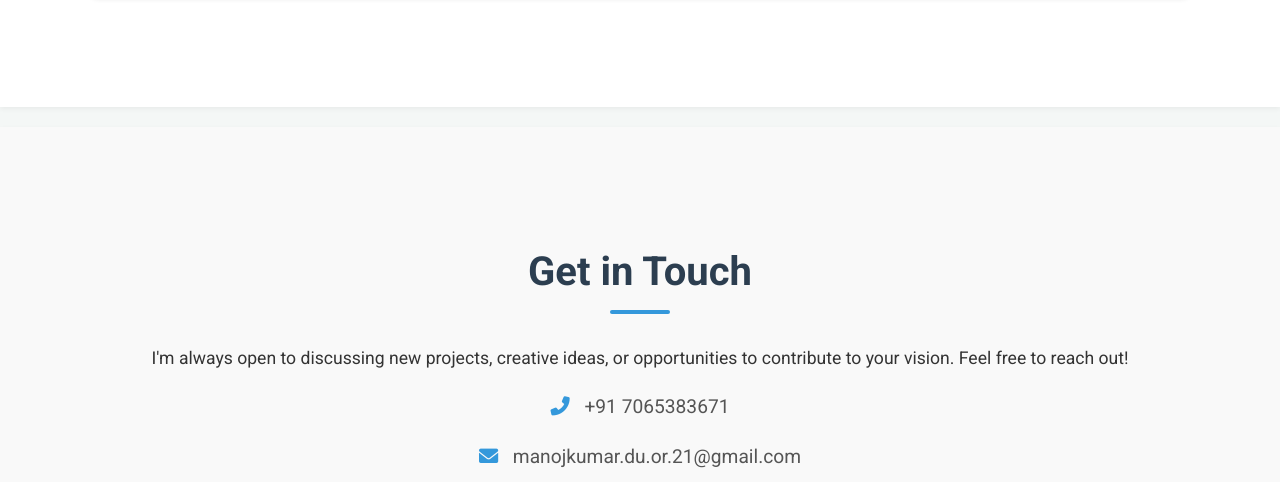
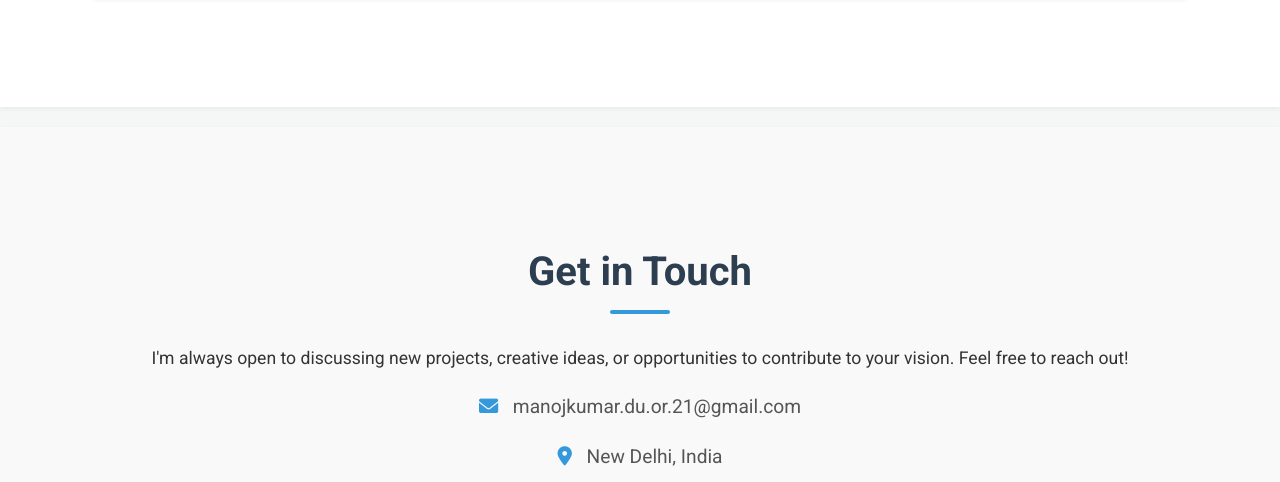
Before and after one commit to manojkumar010/manojkumar010.github.io, a plain HTML site: page index.html in a window 1280 px wide. Shown: the part 5077-5559 px from the top of the page. Drawn offline with Linux system fonts and the light colour scheme.

Commit message:
Update index.html

```diff
--- a/index.html
+++ b/index.html
@@ -162,7 +162,7 @@
             <h2>Get in Touch</h2>
             <p>I'm always open to discussing new projects, creative ideas, or opportunities to contribute to your vision. Feel free to reach out!</p>
             <div class="contact-info">
-                <p><i class="fas fa-phone-alt"></i> +91 7065383671</p>
+
                 <p><i class="fas fa-envelope"></i> manojkumar.du.or.21@gmail.com</p>
                 <p><i class="fas fa-map-marker-alt"></i> New Delhi, India</p>
                 <p><i class="fab fa-linkedin"></i> <a href="https://www.linkedin.com/in/iam-manoj/" target="_blank">LinkedIn Profile</a></p>
```
